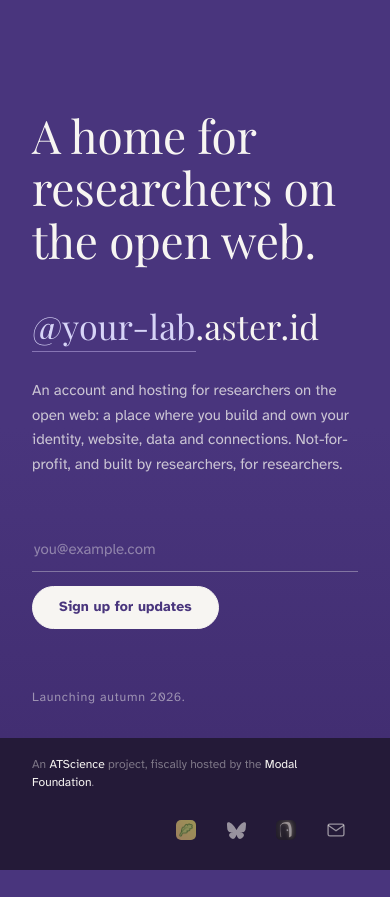
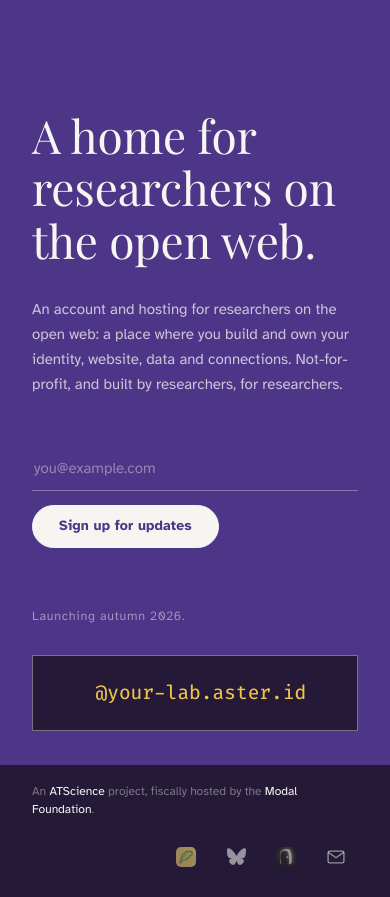
Before and after one commit to aster-id/aster-landing-page, a website: page Aster ID.dc.html in a window 390 px wide. Shown: the part 74-971 px from the top of the page. Before the commit the page ends 944 px from the top, so only its background shows below. Drawn offline with nearby package versions, Linux system fonts and the light colour scheme.

Commit message:
move handle animation into card with mono font, update main purple bg

```diff
--- a/Aster ID.dc.html
+++ b/Aster ID.dc.html
@@ -55,18 +55,26 @@
   font-style: normal;
   font-display: swap;
 }
+@font-face {
+  font-family: "Fira Code";
+  src: url("./uploads/fira-code-var.ttf") format("truetype");
+  font-weight: 300 700;
+  font-style: normal;
+  font-display: swap;
+}
 
 /* ── Design tokens --- */
 :root {
   --font-serif: "Playfair Display", "EB Garamond", Garamond, "Times New Roman", serif;
   --font-sans: "Atkinson Hyperlegible", "Helvetica Neue", ui-sans-serif, system-ui, -apple-system, sans-serif;
 
-  --violet: #49357d; /* page background, button text */
-  --violet-deep: #422e72; /* gradient end */
+  --violet: #4D3588; /* page background, button text */
+  --violet-deep: #4D3588; /* gradient end */
   --violet-ink: #38265f; /* button hover text */
   --paper: #f7f5f2; /* primary text, button bg */
   --header-paper: #f7f5f1;
   --footer-ink: #241a38;
+  --handle-gold: #f0c24c;
   --paper-rgb: 247, 245, 242;
   --lavender: #d7d4f7; /* accents, hover, focus */
   --lavender-rgb: 198, 182, 236;
@@ -165,6 +173,14 @@
   padding: 64px var(--page-gutter) 34px;
   background: linear-gradient(180deg, var(--violet) 0%, var(--violet) 58%, var(--violet-deep) 100%);
 }
+.hero-layout {
+  width: 100%;
+  max-width: 1120px;
+  display: grid;
+  grid-template-columns: minmax(0, 1.15fr) minmax(0, 0.85fr);
+  align-items: center;
+  gap: clamp(32px, 4vw, 80px);
+}
 .hero {
   width: 100%;
   max-width: 560px;
@@ -184,14 +200,6 @@
   font-family: var(--font-serif);
   font-weight: 400;
 }
-.handle-line {
-  font-family: var(--font-serif);
-}
-.handle-name {
-  color: var(--lavender);
-  border-bottom: 1px solid rgba(var(--lavender-rgb), 0.5);
-  padding-bottom: 2px;
-}
 .intro {
   max-width: 470px;
   font-size: 15px;
@@ -209,29 +217,12 @@
   text-wrap: pretty;
   animation: rise 900ms var(--ease-rise) 80ms both;
 }
-.handle-line--balanced {
-  margin: 40px 0 0;
-  font-size: 34px;
-  line-height: 1.2;
-  letter-spacing: 0.005em;
-  animation: rise 900ms var(--ease-rise) 160ms both;
-}
 .intro--balanced {
   margin: 32px 0 0;
   animation: rise 900ms var(--ease-rise) 240ms both;
 }
 
 /* ── Hero: handle-first variant --- */
-.handle-line--handle {
-  margin: 44px 0 0;
-  font-size: 66px;
-  line-height: 1.05;
-  letter-spacing: -0.01em;
-  animation: rise 900ms var(--ease-rise) 80ms both;
-}
-.handle-line--handle .handle-name {
-  padding-bottom: 4px;
-}
 .headline--handle {
   margin: 34px 0 0;
   font-size: 23px;
@@ -269,16 +260,44 @@
   text-wrap: pretty;
   animation: rise 900ms var(--ease-rise) 140ms both;
 }
-.handle-line--type {
-  margin: 38px 0 0;
-  font-style: italic;
-  font-size: 32px;
-  line-height: 1.2;
-  animation: rise 900ms var(--ease-rise) 220ms both;
-}
 .intro--type {
   margin: 32px 0 0;
   animation: rise 900ms var(--ease-rise) 300ms both;
+}
+
+/* ── ID card --- */
+.id-card {
+  min-width: 0;
+  padding: clamp(24px, 3vw, 40px);
+  border: 1px solid rgba(247, 245, 241, 0.4);
+  background: var(--footer-ink);
+}
+.handle-line {
+  display: flex;
+  justify-content: center;
+  margin: 0;
+  color: var(--handle-gold);
+  font-family: "Fira Code", ui-monospace, monospace;
+  font-size: clamp(24px, 2.6vw, 38px);
+  font-weight: 450;
+  line-height: 1.3;
+  white-space: nowrap;
+}
+.handle-name {
+  flex: 0 0 auto;
+  text-align: right;
+}
+
+@media (max-width: 800px) {
+  .hero-layout {
+    grid-template-columns: 1fr;
+  }
+}
+
+@media (max-width: 480px) {
+  .handle-line {
+    font-size: clamp(16px, 5vw, 24px);
+  }
 }
 
 /* ── Signup form --- */
@@ -460,26 +479,17 @@
         </header>
 
         <main class="middle">
+          <div class="hero-layout">
             <div class="hero">
               <sc-if value="{{ isBalanced }}" hint-placeholder-val="{{ true }}">
                 <div class="stack">
                   <h1 class="headline headline--balanced">A home for researchers on the open web.</h1>
-                <p class="handle-line handle-line--balanced">
-                  <span class="handle-name" onMouseEnter="{{ pauseCycle }}" onMouseLeave="{{ resumeCycle }}"
-                    ><span style="{{ fadeStyle }}">{{ handleName }}</span></span
-                  ><span>.aster.id</span>
-                </p>
                   <p class="intro intro--balanced">An account and hosting for researchers on the open web: a place where you build and own your identity, website, data and connections. Not-for-profit, and built by researchers, for researchers.</p>
                 </div>
               </sc-if>
 
               <sc-if value="{{ isHandleFirst }}">
                 <div class="stack">
-                <p class="handle-line handle-line--handle">
-                  <span class="handle-name" onMouseEnter="{{ pauseCycle }}" onMouseLeave="{{ resumeCycle }}"
-                    ><span style="{{ fadeStyle }}">{{ handleName }}</span></span
-                  ><span>.aster.id</span>
-                </p>
                   <h1 class="headline headline--handle">A home for researchers on the open web.</h1>
                   <p class="intro intro--handle">An account and hosting for researchers on the open web: a place where you build and own your identity, website, data and connections. Not-for-profit, and built by researchers, for researchers.</p>
                 </div>
@@ -490,11 +500,6 @@
                   <p class="eyebrow">Aster ID</p>
                   <div class="rule"></div>
                   <h1 class="headline headline--type">A home for researchers on the open web.</h1>
-                <p class="handle-line handle-line--type">
-                  <span class="handle-name" onMouseEnter="{{ pauseCycle }}" onMouseLeave="{{ resumeCycle }}"
-                    ><span style="{{ fadeStyle }}">{{ handleName }}</span></span
-                  ><span>.aster.id</span>
-                </p>
                   <p class="intro intro--type">An account and hosting for researchers on the open web: a place where you build and own your identity, website, data and connections. Not-for-profit, and built by researchers, for researchers.</p>
                 </div>
               </sc-if>
@@ -524,6 +529,12 @@
               </div>
 
               <p class="tagline">Launching autumn 2026.</p>
+            </div>
+            <aside class="id-card" aria-label="Example Aster ID">
+              <p class="handle-line" onMouseEnter="{{ pauseCycle }}" onMouseLeave="{{ resumeCycle }}">
+                <span class="handle-name" style="{{ handleStyle }}">{{ handleName }}</span><span>.aster.id</span>
+              </p>
+            </aside>
           </div>
         </main>
 
@@ -594,6 +605,7 @@
     >
       /* ───── handles come from content.md; signup submits to Leaflet via the form ───── */
       const HANDLES = ["@your-name","@your-lab","@your-org"];
+      const HANDLE_WIDTH = Math.max(0, ...HANDLES.map(handle => handle.length));
 
       class Component extends DCLogic {
         state = { idx: 0, fading: false, email: "", error: "" };
@@ -639,7 +651,7 @@
             isHandleFirst: t === "handle-first",
             isTypeOnly: t === "type-only",
             handleName: HANDLES[this.state.idx],
-            fadeStyle: { opacity: this.state.fading ? 0 : 1, transition: "opacity 600ms ease-in-out" },
+            handleStyle: { width: `${HANDLE_WIDTH}ch`, opacity: this.state.fading ? 0 : 1, transition: "opacity 600ms ease-in-out" },
             email: this.state.email,
             error: this.state.error,
             invalid: !!this.state.error,
--- a/styles.css
+++ b/styles.css
@@ -29,18 +29,26 @@
   font-style: normal;
   font-display: swap;
 }
+@font-face {
+  font-family: "Fira Code";
+  src: url("./uploads/fira-code-var.ttf") format("truetype");
+  font-weight: 300 700;
+  font-style: normal;
+  font-display: swap;
+}
 
 /* ── Design tokens --- */
 :root {
   --font-serif: "Playfair Display", "EB Garamond", Garamond, "Times New Roman", serif;
   --font-sans: "Atkinson Hyperlegible", "Helvetica Neue", ui-sans-serif, system-ui, -apple-system, sans-serif;
 
-  --violet: #49357d; /* page background, button text */
-  --violet-deep: #422e72; /* gradient end */
+  --violet: #4D3588; /* page background, button text */
+  --violet-deep: #4D3588; /* gradient end */
   --violet-ink: #38265f; /* button hover text */
   --paper: #f7f5f2; /* primary text, button bg */
   --header-paper: #f7f5f1;
   --footer-ink: #241a38;
+  --handle-gold: #f0c24c;
   --paper-rgb: 247, 245, 242;
   --lavender: #d7d4f7; /* accents, hover, focus */
   --lavender-rgb: 198, 182, 236;
@@ -139,6 +147,14 @@
   padding: 64px var(--page-gutter) 34px;
   background: linear-gradient(180deg, var(--violet) 0%, var(--violet) 58%, var(--violet-deep) 100%);
 }
+.hero-layout {
+  width: 100%;
+  max-width: 1120px;
+  display: grid;
+  grid-template-columns: minmax(0, 1.15fr) minmax(0, 0.85fr);
+  align-items: center;
+  gap: clamp(32px, 4vw, 80px);
+}
 .hero {
   width: 100%;
   max-width: 560px;
@@ -158,14 +174,6 @@
   font-family: var(--font-serif);
   font-weight: 400;
 }
-.handle-line {
-  font-family: var(--font-serif);
-}
-.handle-name {
-  color: var(--lavender);
-  border-bottom: 1px solid rgba(var(--lavender-rgb), 0.5);
-  padding-bottom: 2px;
-}
 .intro {
   max-width: 470px;
   font-size: 15px;
@@ -183,29 +191,12 @@
   text-wrap: pretty;
   animation: rise 900ms var(--ease-rise) 80ms both;
 }
-.handle-line--balanced {
-  margin: 40px 0 0;
-  font-size: 34px;
-  line-height: 1.2;
-  letter-spacing: 0.005em;
-  animation: rise 900ms var(--ease-rise) 160ms both;
-}
 .intro--balanced {
   margin: 32px 0 0;
   animation: rise 900ms var(--ease-rise) 240ms both;
 }
 
 /* ── Hero: handle-first variant --- */
-.handle-line--handle {
-  margin: 44px 0 0;
-  font-size: 66px;
-  line-height: 1.05;
-  letter-spacing: -0.01em;
-  animation: rise 900ms var(--ease-rise) 80ms both;
-}
-.handle-line--handle .handle-name {
-  padding-bottom: 4px;
-}
 .headline--handle {
   margin: 34px 0 0;
   font-size: 23px;
@@ -243,16 +234,44 @@
   text-wrap: pretty;
   animation: rise 900ms var(--ease-rise) 140ms both;
 }
-.handle-line--type {
-  margin: 38px 0 0;
-  font-style: italic;
-  font-size: 32px;
-  line-height: 1.2;
-  animation: rise 900ms var(--ease-rise) 220ms both;
-}
 .intro--type {
   margin: 32px 0 0;
   animation: rise 900ms var(--ease-rise) 300ms both;
+}
+
+/* ── ID card --- */
+.id-card {
+  min-width: 0;
+  padding: clamp(24px, 3vw, 40px);
+  border: 1px solid rgba(247, 245, 241, 0.4);
+  background: var(--footer-ink);
+}
+.handle-line {
+  display: flex;
+  justify-content: center;
+  margin: 0;
+  color: var(--handle-gold);
+  font-family: "Fira Code", ui-monospace, monospace;
+  font-size: clamp(24px, 2.6vw, 38px);
+  font-weight: 450;
+  line-height: 1.3;
+  white-space: nowrap;
+}
+.handle-name {
+  flex: 0 0 auto;
+  text-align: right;
+}
+
+@media (max-width: 800px) {
+  .hero-layout {
+    grid-template-columns: 1fr;
+  }
+}
+
+@media (max-width: 480px) {
+  .handle-line {
+    font-size: clamp(16px, 5vw, 24px);
+  }
 }
 
 /* ── Signup form --- */
```
Also changed, not shown: template.html (+9 -16 lines), uploads/FIRA-CODE-OFL.txt (added, +93 -0 lines), uploads/fira-code-var.ttf (added). Lines whose indentation alone changed are shown as unchanged.
